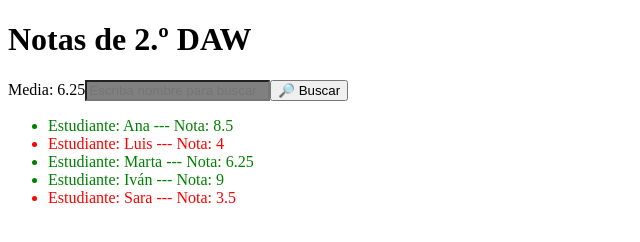
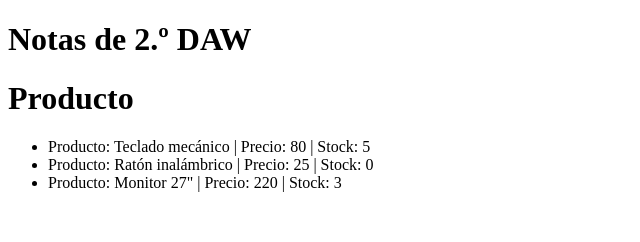
Before and after one commit to juliagarciat/curso-DWEC-26_27, a website built with Vite: page proyectos/notas/index.html in a window 1280 px wide. Shown: the whole page, without its empty margins (0-640 px from the left). Built offline with nearby package versions, Linux system fonts and the light colour scheme.

Commit message:
clase 30-10-2026

```diff
--- a/proyectos/notas/index.html
+++ b/proyectos/notas/index.html
@@ -15,6 +15,7 @@
     <p id="passed"></p>
     <p id="best"></p>
     <ul id="student-list"></ul>
+    <div id="products"></div>
   </main>
   <script type="module" src="/src/main.ts"></script>
 </body>
--- a/proyectos/notas/src/components/dom.ts
+++ b/proyectos/notas/src/components/dom.ts
@@ -0,0 +1,7 @@
+export function getElement<T extends Element>(selector: string, type: new () => T): T {
+  const element = document.querySelector(selector);
+  if (!(element instanceof type)) {
+    throw new Error(`No se encuentra el selector ${selector} o no es del tipo ${type}`)
+  }
+  return element;
+}
--- a/proyectos/notas/src/main.ts
+++ b/proyectos/notas/src/main.ts
@@ -1,39 +1,24 @@
-import { students } from "./services/students"
-import { average, isPassed } from "./utils/grades"
+import { getElement } from "./components/dom";
+import { products } from "./services/products";
 
 
-// const averageText = document.getElementById("average");
-const averageText = document.querySelector("#average") // <-- busca
-const listU = document.querySelector("#student-list")
+//const title = getElement("h1", HTMLHeadingElement)
 
+const h1Product = document.createElement("h1")
+h1Product.classList.add("h1Product")
+h1Product.textContent = "Producto";
+const divProducts = getElement("#products", HTMLDivElement)
 
+divProducts.append(h1Product)
 
-if (!(averageText instanceof HTMLParagraphElement)) { // <-- comprueba
-  throw new Error("Falta un parrafo con id average")
+// un li con todos los productos que tengo
+//
+
+const ulProducts = document.createElement("ul")
+
+for (const product of products) {
+  const item = document.createElement("li")
+  item.textContent = `Producto: ${product.name} | Precio: ${product.price} | Stock: ${product.stock}`
+  ulProducts.appendChild(item)
 }
-
-if (!(listU instanceof HTMLUListElement)) {
-  throw new Error("Falta la etiqueta <ul>")
-}
-
-averageText.textContent = `Media: ${average(students).toFixed(2)}` // <-- modifica
-
-for (const student of students) {
-  const item = document.createElement("li");
-  item.textContent = `Estudiante: ${student.name} --- Nota: ${student.grade}`
-  item.style.color = isPassed(student) ? "green" : "red"
-  listU.appendChild(item);
-}
-
-//crear un input que busque el nombre de un alumno y que me devuelva la nota
-// <-- input de busqueda
-const inputSearch = document.createElement("input");
-inputSearch.type = "text"
-inputSearch.placeholder = "Escriba nombre para buscar"
-inputSearch.style.backgroundColor = "gray"
-averageText.appendChild(inputSearch)
-
-// <-- boton de enviar la busqueda
-const btnSearch = document.createElement("button")
-btnSearch.textContent = "🔎 Buscar"
-averageText.appendChild(btnSearch)
+divProducts.append(ulProducts)
--- /dev/null
+++ b/proyectos/notas/src/services/products.ts
@@ -0,0 +1,7 @@
+import type { Product } from "../types/product";
+
+export const products: readonly Product[] = [
+  { id: 1, name: 'Teclado mecánico', price: 80, stock: 5 },
+  { id: 2, name: 'Ratón inalámbrico', price: 25, stock: 0 },
+  { id: 3, name: 'Monitor 27"', price: 220, stock: 3 },
+];
--- /dev/null
+++ b/proyectos/notas/src/types/product.ts
@@ -0,0 +1,7 @@
+// export type Category = "periféricos" |
+export interface Product {
+  readonly id: number;
+  name: string;
+  price: number;
+  stock: number;
+}
```
Also changed, not shown: proyectos/notas/src/main_notas.ts (added, +39 -0 lines).
